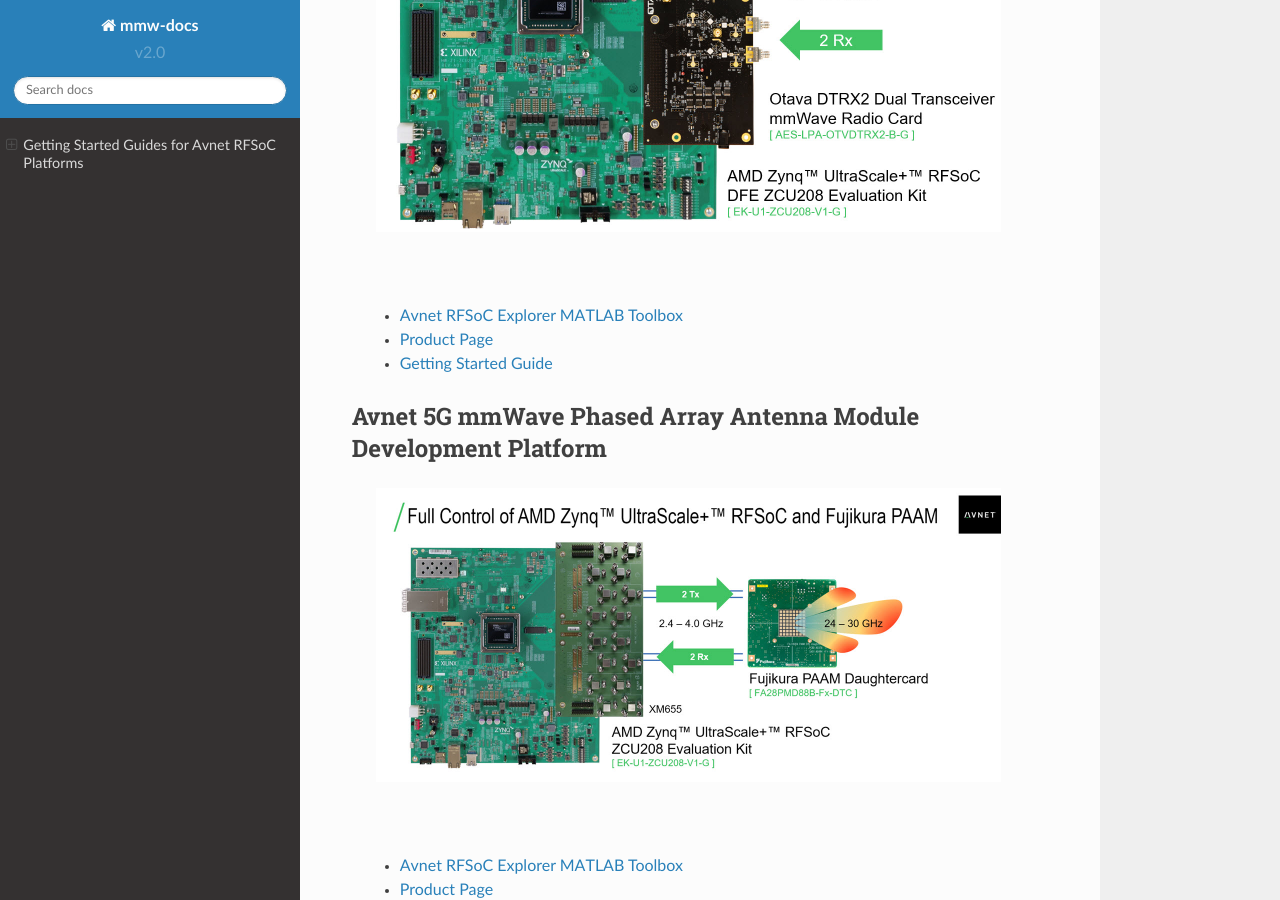
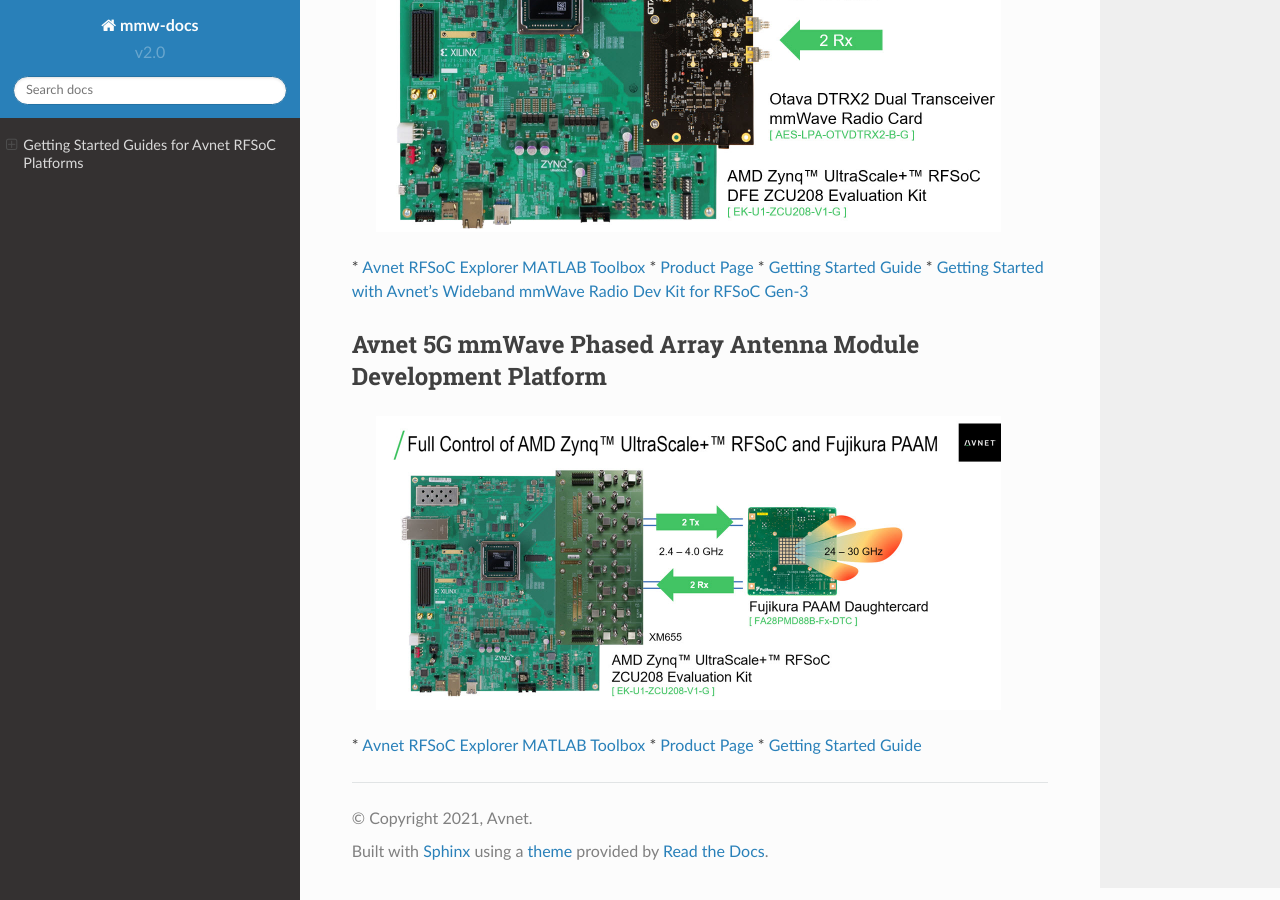
Before and after one commit to AvnetDev/rfsoc-board-docs, a Sphinx documentation site: the page built from docs/source/index.rst, in a window 1280 px wide and 900 px high, scrolled down 367 px. Built offline with Sphinx 7.4.7 and the Read the Docs theme 2.0.0, drawn with Linux system fonts in a browser that asks for light colours.

Commit message:
experimental doc link

```diff
--- a/docs/source/index.rst
+++ b/docs/source/index.rst
@@ -8,10 +8,10 @@
        :scale: 50%
 
 |
-
   * `Avnet RFSoC Explorer MATLAB Toolbox <https://avnet.me/rfsoc-explorer>`_
   * `Product Page <https://avnet.me/rfsoc-mmwave>`_
-  * `Getting Started Guide <./mmw_kit_toc>`_
+  * `Getting Started Guide <mmw_kit_toc>`_
+  * :doc:`mmw_kit_toc`
 
 Avnet 5G mmWave Phased Array Antenna Module Development Platform
 ----------------------------------------------------------------------------------
@@ -20,7 +20,6 @@
        :scale: 50%
 
 |
-
   * `Avnet RFSoC Explorer MATLAB Toolbox <https://avnet.me/rfsoc-explorer>`_
   * `Product Page <https://avnet.me/5g-mmwave-paam-platform>`_
   * `Getting Started Guide <https://github.com/Avnet/Fujikura-beamforming>`_
```
